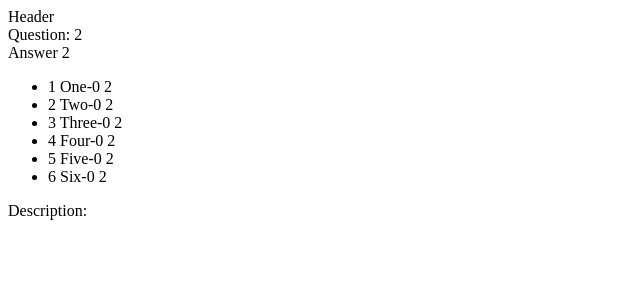
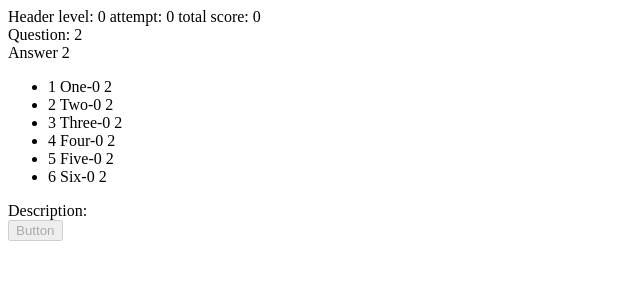
Before and after one commit to secondnumber/own-guess-scp, a React app: page / in a window 1280 px wide. Shown: the top 300 px of the page, without its empty margins (0-640 px from the left). Built offline with nearby package versions, Linux system fonts and the light colour scheme.

Commit message:
feat: make prototype how to go over next level with button disabling

```diff
--- a/redux/scpReducer.js
+++ b/redux/scpReducer.js
@@ -1,4 +1,5 @@
 const SET_WHO_HIDDEN = 'scp/SET_WHO_HIDDEN';
+const SET_LEVEL= 'scp/SET_LEVEL';
 
 const initialState = {
     scpList: [
@@ -68,6 +69,12 @@ const scpReducer = (state = initialState, action) => {
             who: action.value,
         }
     }
+    case SET_LEVEL: {
+        return {
+            ...state,
+            level: action.value,
+        }
+    }
     default:
         return state;
     }
@@ -78,9 +85,19 @@ const setWhoHidden = (value) => ({
     value
 });
 
+const setLevel = (value) => ({
+    type: SET_LEVEL,
+    value
+});
+
 export const chooseHidden = () => (dispatch) => {
     const random = Math.floor(Math.random() * 5) + 1;
-    dispatch(setWhoHidden(random))
+    dispatch(setWhoHidden(random));
+};
+
+export const setNextLevel = (level) => (dispatch) => {
+    const value = level + 1;
+    dispatch(setLevel(value));
 };
 
 export default scpReducer;
--- a/src/components/Answer/Answer.js
+++ b/src/components/Answer/Answer.js
@@ -1,21 +1,31 @@
 import React, {useState, useEffect} from 'react';
 import Item from './Item/Item';
 import Description from '../Description/Description';
+import Button from '../Button/Button';
 
-const Answer = ({who, scpList, level}) => {
+const Answer = ({who, scpList, level, setNextLevel, chooseHidden}) => {
     const [hidden, setHidden] = useState(null);
     const [shownName, setShownName] = useState(null);
+    const [buttonDisabled, setButtonDisabled] = useState(null);
 
     const onItemClick = (name) => {
         setShownName(name);
+    };
+
+    const makeButtonActive = () => {
+        setButtonDisabled(false);
     };
 
     useEffect(() => {
         setHidden(who);
     }, [hidden]);
 
+    useEffect(() => {
+        setButtonDisabled(true);
+    }, [level]);
+
     const itemsList = scpList[level].map((el) => (
-        <Item key={el.id} id={el.id} name={el.name} who={who} onItemClick={onItemClick}/>
+        <Item key={el.id} id={el.id} name={el.name} who={who} onItemClick={onItemClick} makeButtonActive={makeButtonActive}/>
     ));
 
     return (
@@ -25,6 +35,7 @@ const Answer = ({who, scpList, level}) => {
                 {itemsList}
             </ul>
             <Description shownName={shownName}/>
+            <Button isDisabled={buttonDisabled} setNextLevel={setNextLevel} level={level} chooseHidden={chooseHidden}/>
         </div>
     );
 };
--- a/src/components/Answer/AnswerContainer.js
+++ b/src/components/Answer/AnswerContainer.js
@@ -1,6 +1,7 @@
 import React from 'react';
 import { connect } from 'react-redux';
 import Answer from './Answer';
+import {setNextLevel, chooseHidden} from '../../../redux/scpReducer';
 
 const mapStateToProps = (state) => ({
     who: state.scp.who,
@@ -8,6 +9,6 @@ const mapStateToProps = (state) => ({
     level: state.scp.level,
 });
 
-const AnswerContainer = connect(mapStateToProps)(Answer);
+const AnswerContainer = connect(mapStateToProps, {setNextLevel, chooseHidden})(Answer);
 
 export default AnswerContainer;
--- a/src/components/Answer/Item/Item.js
+++ b/src/components/Answer/Item/Item.js
@@ -1,12 +1,13 @@
 import React, {useState} from 'react';
 
-const Item = ({who, id, name, onItemClick}) => {
+const Item = ({who, id, name, onItemClick, makeButtonActive}) => {
     const [checked, setChecked] = useState(false);
 
     const onCheckItem = (id, name) => {
         if (!checked) {
             if (who === id) {
                 console.log('correct!')
+                makeButtonActive();
             } else {
                 console.log('wrong!')
             }
--- a/src/components/Button/Button.js
+++ b/src/components/Button/Button.js
@@ -1,8 +1,13 @@
 import React from 'react';
 
-const Button = (props) => {
+const Button = ({isDisabled, setNextLevel, level, chooseHidden}) => {
+
+    const goOverNextLevel = () => {
+        setNextLevel(level);
+        chooseHidden();
+    }
     return (
-        <button>
+        <button disabled={isDisabled} onClick={goOverNextLevel}>
         Button
         </button>
     );
--- a/src/components/Header/Header.js
+++ b/src/components/Header/Header.js
@@ -1,9 +1,9 @@
 import React from 'react';
 
-const Header = (props) => {
+const Header = ({level, attemptScore, totalScore}) => {
     return (
         <div>
-        Header
+        Header level: {level} attempt: {attemptScore} total score: {totalScore}
         </div>
     );
 };
--- a/src/components/Header/HeaderContainer.js
+++ b/src/components/Header/HeaderContainer.js
@@ -2,7 +2,11 @@ import React from 'react';
 import { connect } from 'react-redux';
 import Header from './Header';
 
-const mapStateToProps = (state) => ({});
+const mapStateToProps = (state) => ({
+    level: state.scp.level,
+    attemptScore: state.scp.attemptScore,
+    totalScore: state.scp.totalScore,
+});
 
 const HeaderContainer = connect(mapStateToProps)(Header);
 
```
Also changed, not shown: 1 other file (tests, documents, lock files or other folders).
